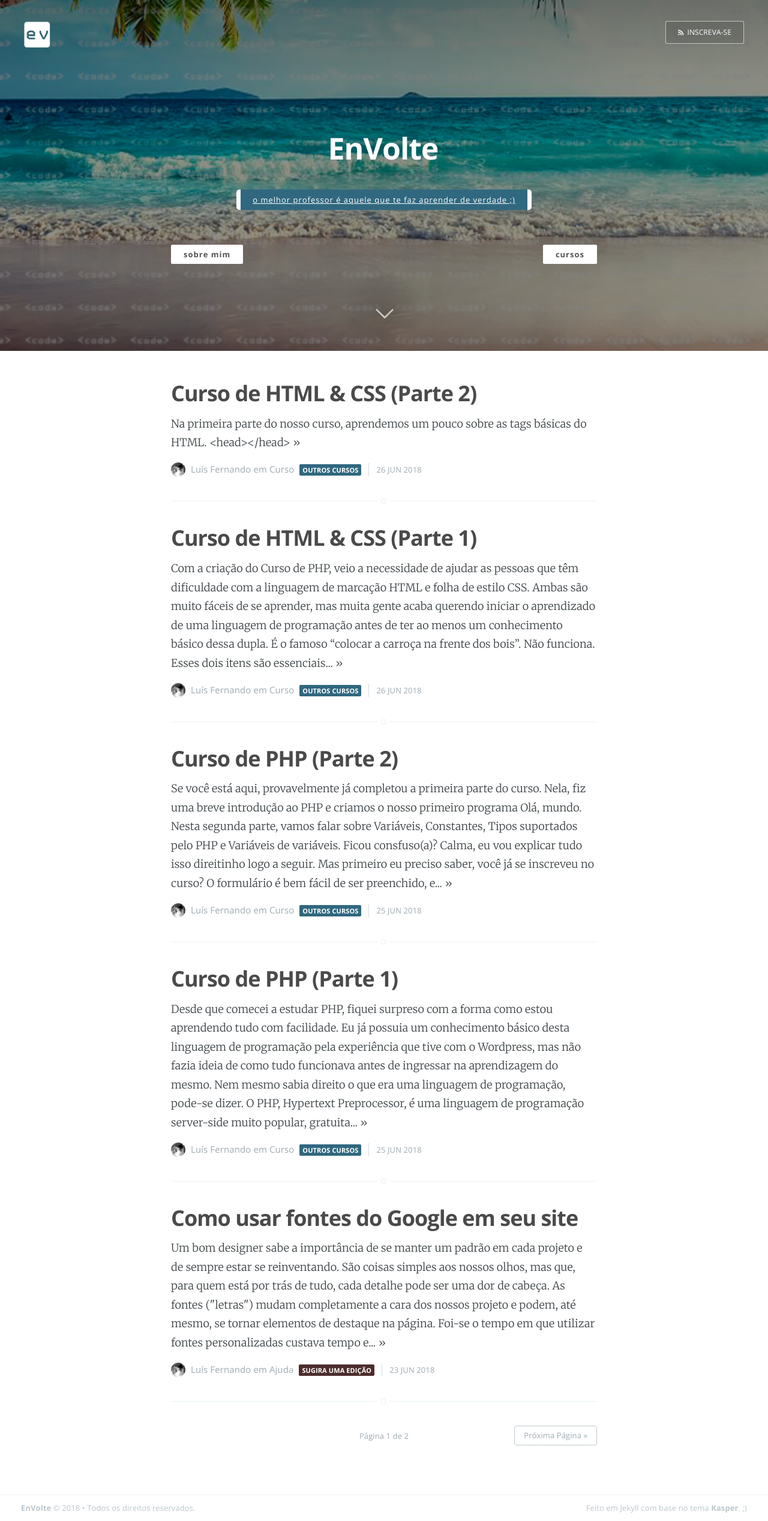
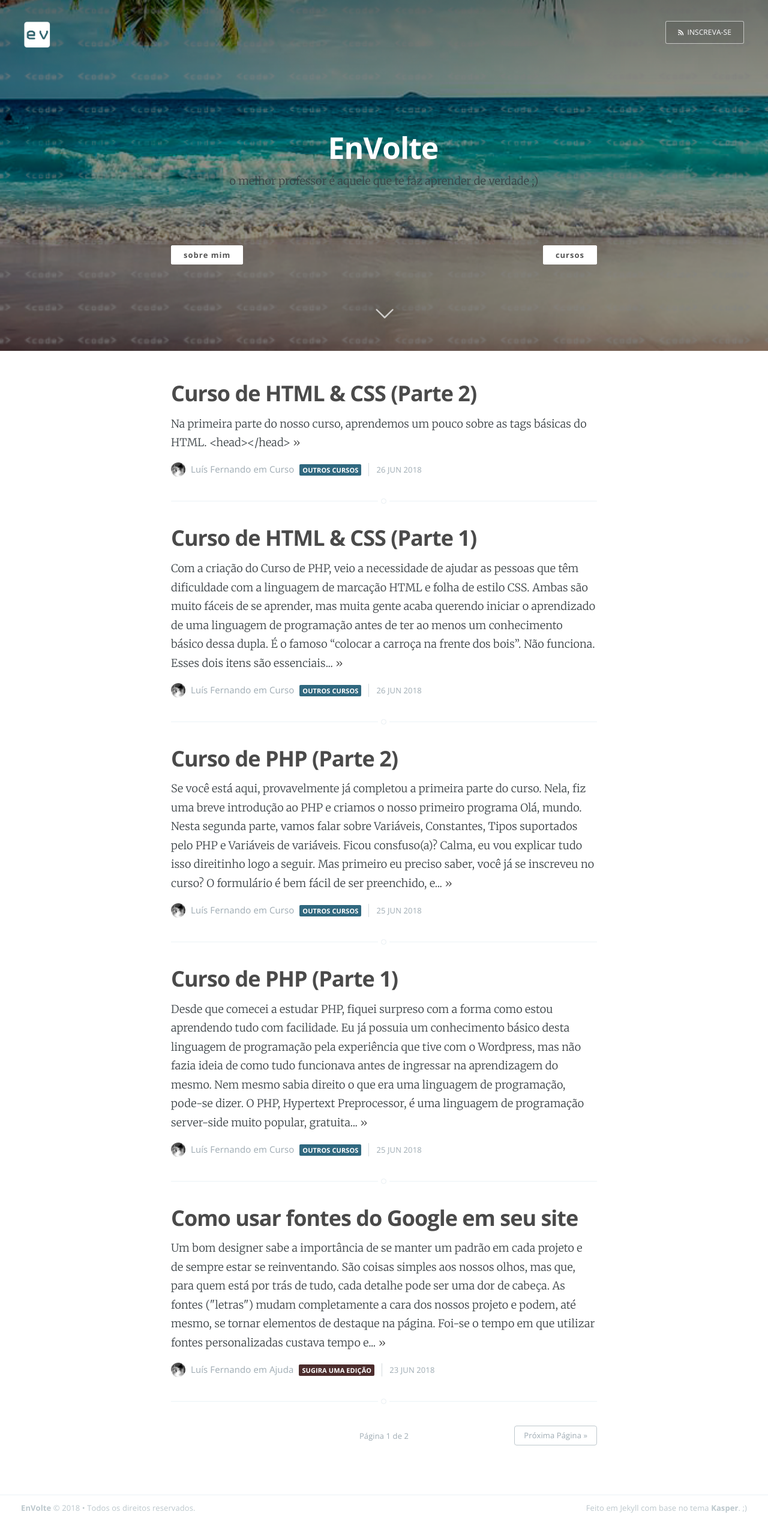
Before and after one commit to EnVolte/envolte.github.io, a Jekyll site: the page built from index.html, in a window 1280 px wide. Shown: the whole page at 60% size. Built offline with Jekyll 4.4.1, drawn with Linux system fonts in a browser that asks for light colours; the list of posts is cut into pages by our own code.

Commit message:
Update index.html

```diff
--- a/index.html
+++ b/index.html
@@ -19,9 +19,8 @@ about: 'about.html'
     <div class="vertical">
         <div class="main-header-content inner"><br>
             <h1 class="page-title" style="text-decoration: 1px 2px 3px rgba(0,0,0,0.8);">{{ site.name }}</h1>
-            <h2 style="" class="page-description"><br>
-                <span style="font-family: Open Sans; color: #fff; text-decoration-color: #30687f; text-decoration: underline; border-left: 7px solid #fff; border-right: 7px solid #fff; background: #30687f; border-radius: 5px; text-transform: lowercase; font-weight: ; font-size: 1.3rem; padding: 8px 20px; letter-spacing: 1px; overflow: hidden;" id="titulo">o melhor professor é aquele que te faz aprender de verdade ;)</span><br>
-            </h2>
+
+                <div id="titulo">o melhor professor é aquele que te faz aprender de verdade ;)</div><br>
 
             <h2 class="page-description"><br><br>
                 {% if page.about %}
```
